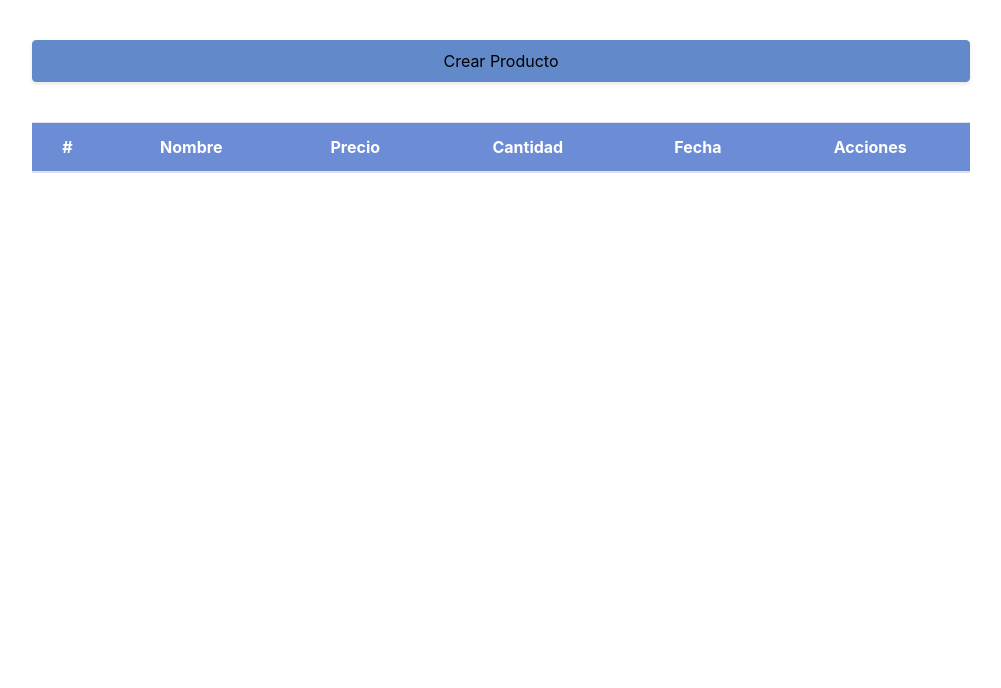
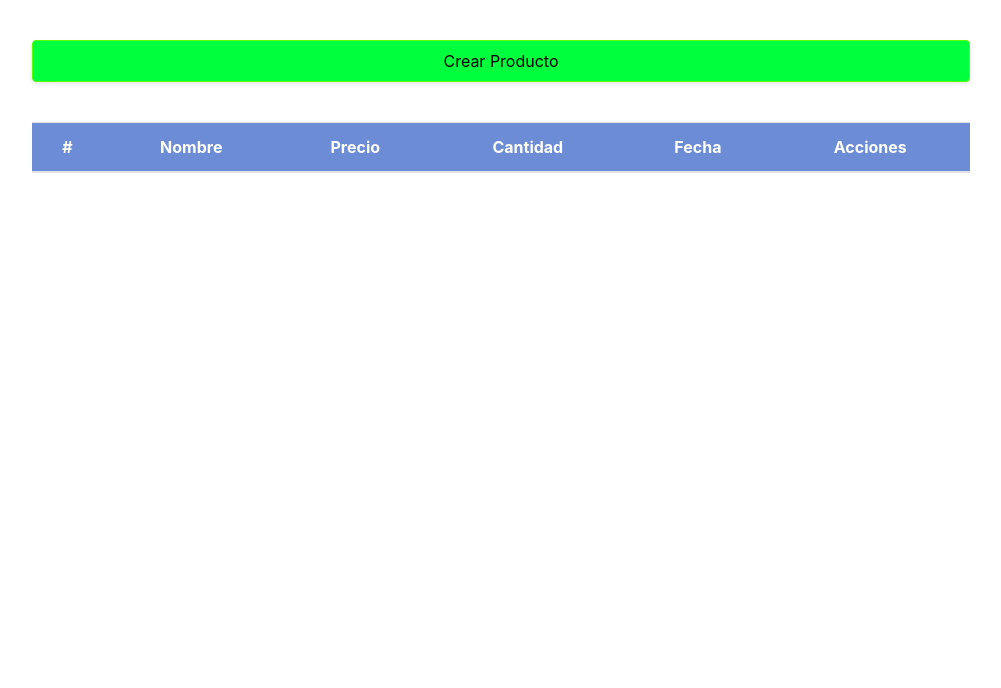
Before and after one commit to copito10/copito10Crud-Spring-Boot-y-Hibernate, a plain HTML site: page crud/front/index.html in a window 1280 px wide. Shown: the part 112-800 px from the top of the page, without its empty margins (139-1140 px from the left). Drawn offline with nearby package versions, Linux system fonts and the light colour scheme; no server answers.

Commit message:
Update index.css

```diff
--- a/crud/front/index.css
+++ b/crud/front/index.css
@@ -54,8 +54,8 @@
 
 /* Para asegurar que el estilo se aplica solo a estos botones */
 #myBtn, #btnGuardar {
-  background-color: #6289ca !important;
-  border-color: #6289ca !important;
+  background-color: #00ff3c !important;
+  border-color: #59ff00 !important;
   color: #000 !important;
 }
 
```
